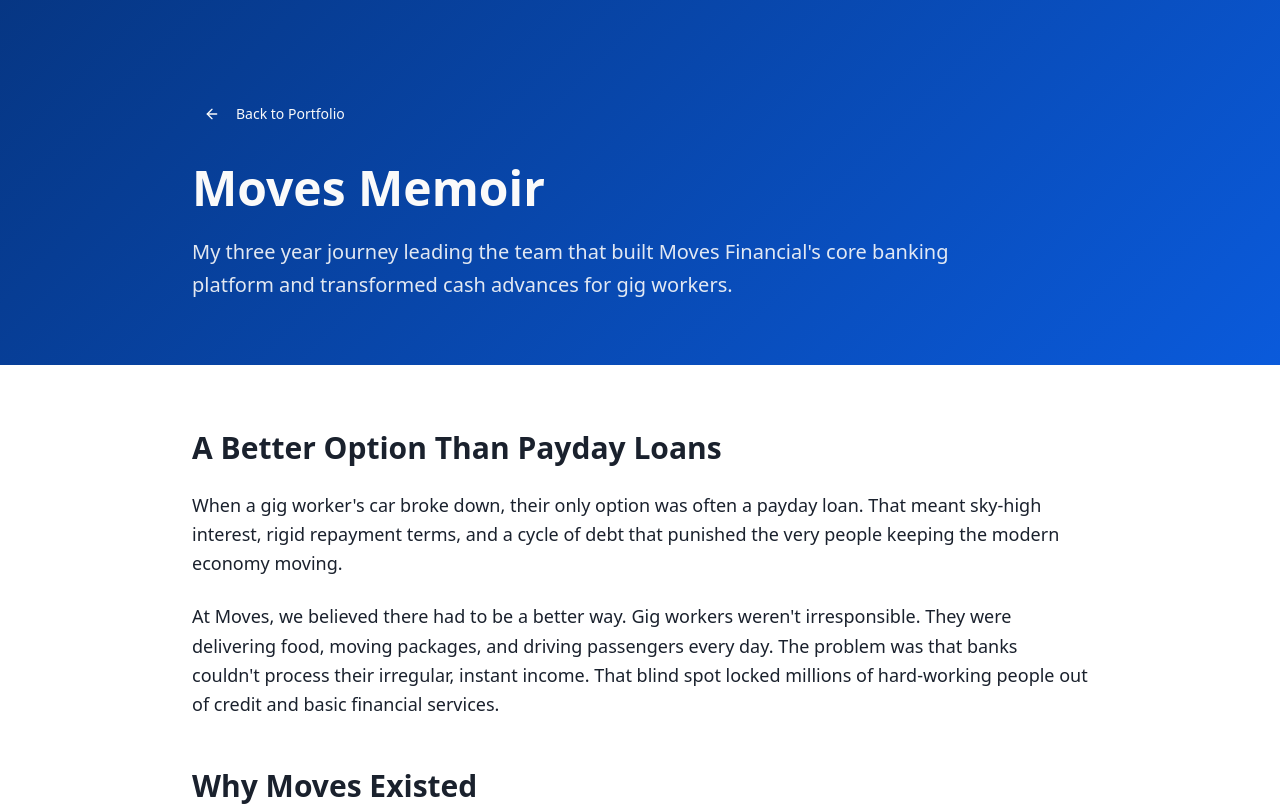
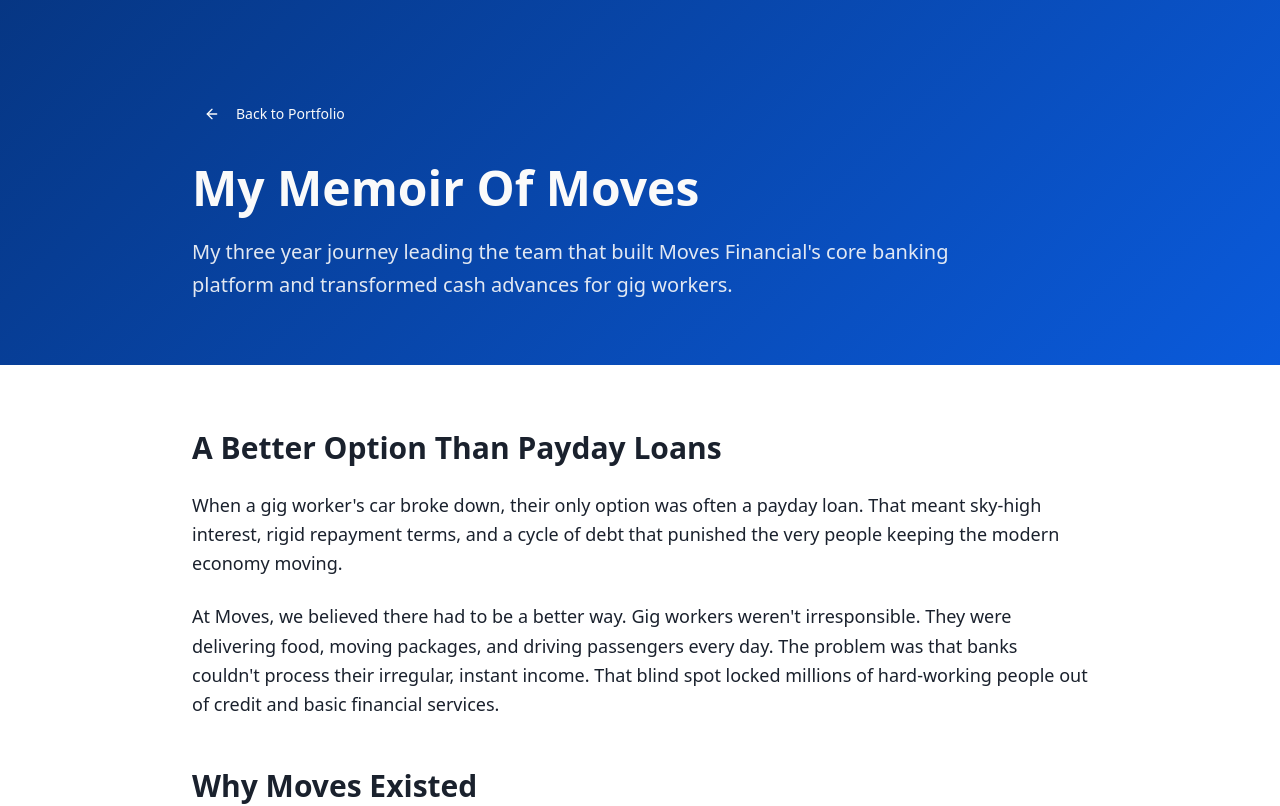
Before and after one commit to lmdncn/liam-duncan-development, a React (Vite) app: page /liam-duncan-development/experience/moves in a window 1280 px wide. Shown: the top 806 px of the page. Built offline with nearby package versions, Linux system fonts and the light colour scheme.

Commit message:
Feature: Moves memoir links content

```diff
--- a/src/pages/ExperienceMoves.tsx
+++ b/src/pages/ExperienceMoves.tsx
@@ -43,7 +43,7 @@
 
             <div className="text-primary-foreground">
               <h1 className="text-4xl md:text-5xl font-bold mb-6">
-                Moves Memoir
+                My Memoir Of Moves
               </h1>
               <p className="text-xl opacity-90 max-w-3xl leading-relaxed">
                 My three year journey leading the team that built Moves Financial's core banking platform and transformed cash advances for gig workers.
@@ -355,7 +355,7 @@
                     <CardTitle className="text-lg font-medium">Cash Advances</CardTitle>
                   </div>
                   <CardDescription className="text-sm leading-relaxed">
-                    The proprietary system that improved collection rates from 73% to 91% with flexible repayment strategies
+                    How we architected and built proprietary cash advance systems tailored to gig workers' irregular income patterns
                   </CardDescription>
                   <div className="mt-4">
                     <span className="text-xs text-muted-foreground">Coming Soon</span>
```
